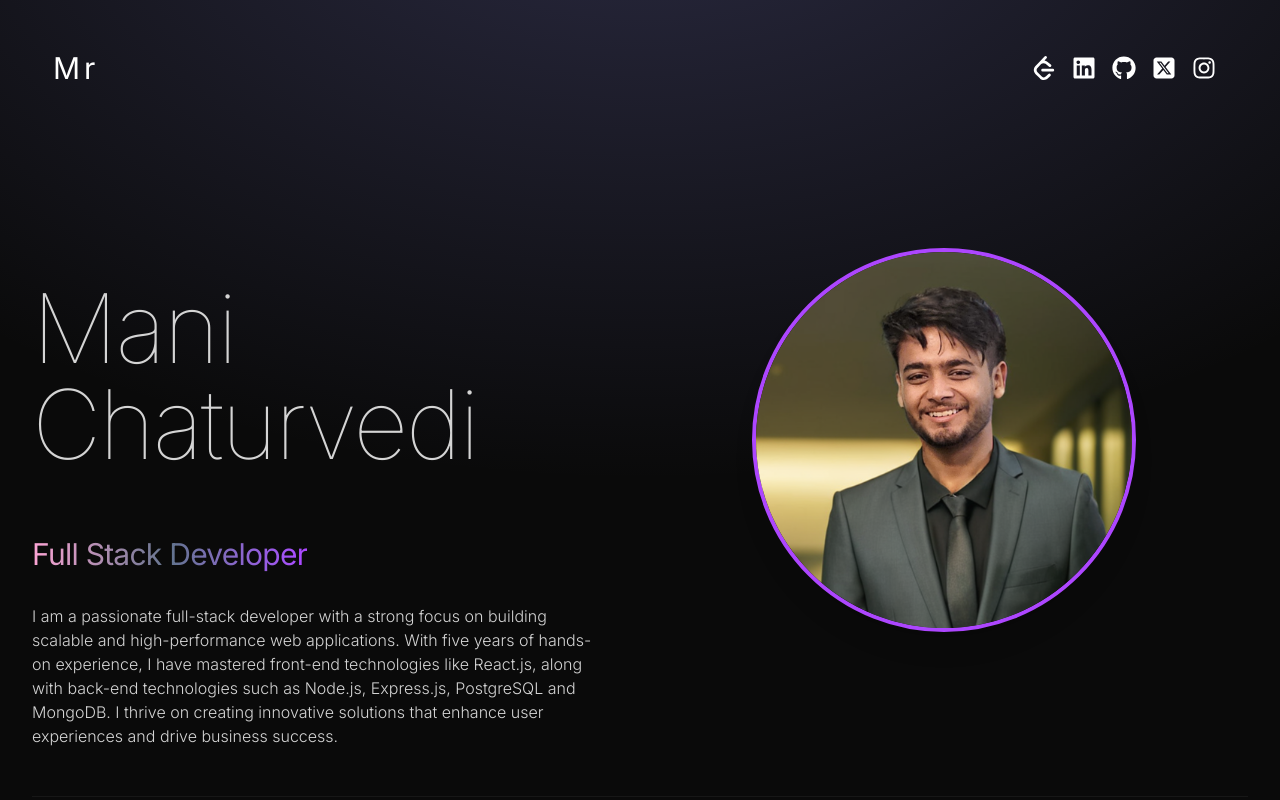
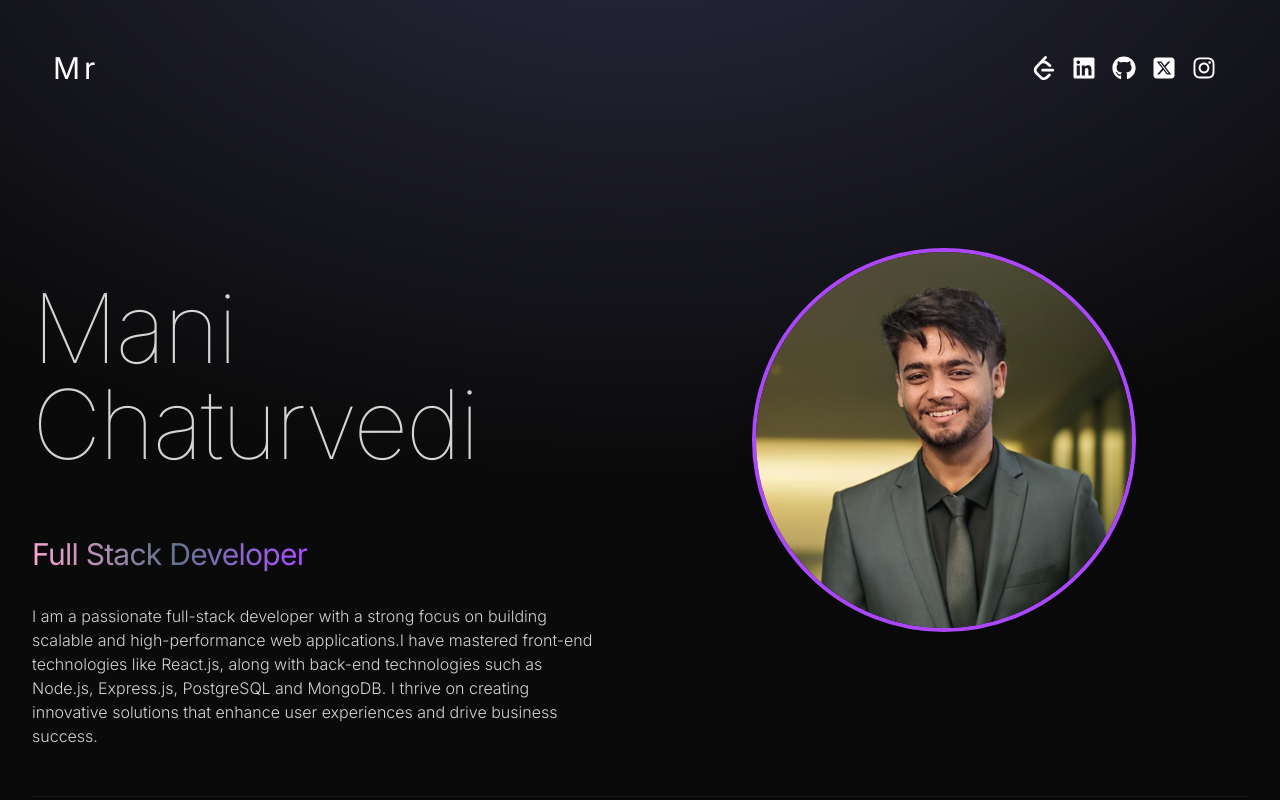
Before and after one commit to ManiChaturvedi/react-portfolio, a React (Vite) app: page / in a window 1280 px wide. Shown: the top 800 px of the page. Built offline with nearby package versions, Linux system fonts and the light colour scheme.

Commit message:
final fix

```diff
--- a/src/constants/index.js
+++ b/src/constants/index.js
@@ -3,7 +3,7 @@ import project2 from "../assets/projects/project-2.jpg";
 import project3 from "../assets/projects/project-3.jpg";
 import project4 from "../assets/projects/project-4.jpg";
 
-export const HERO_CONTENT = `I am a passionate full-stack developer with a strong focus on building scalable and high-performance web applications. With five years of hands-on experience, I have mastered front-end technologies like React.js, along with back-end technologies such as Node.js, Express.js, PostgreSQL and MongoDB. I thrive on creating innovative solutions that enhance user experiences and drive business success.`;
+export const HERO_CONTENT = `I am a passionate full-stack developer with a strong focus on building scalable and high-performance web applications.I have mastered front-end technologies like React.js, along with back-end technologies such as Node.js, Express.js, PostgreSQL and MongoDB. I thrive on creating innovative solutions that enhance user experiences and drive business success.`;
 
 export const ABOUT_TEXT = `I am a dedicated and versatile full-stack developer passionate about building efficient, user-friendly web applications. I have worked with technologies like React.js, Node.js, Prisma, PostgreSQL, MongoDB and AWS, constantly exploring new tools and best practices. My journey in web development started with a deep curiosity for how things work, evolving into a commitment to learning, problem-solving, and creating impactful digital solutions. I actively practice problem-solving on platforms like LeetCode and have a strong foundation in computer science fundamentals, including DBMS, Operating Systems, Computer Networks, and Object-Oriented Programming.`;
 
```
